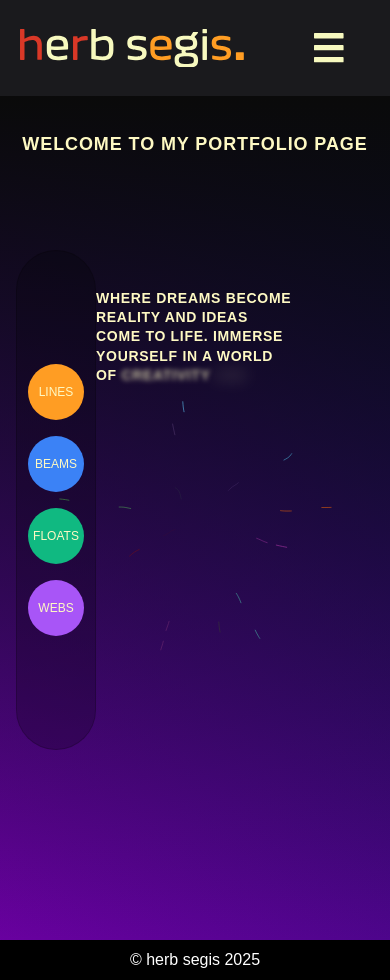
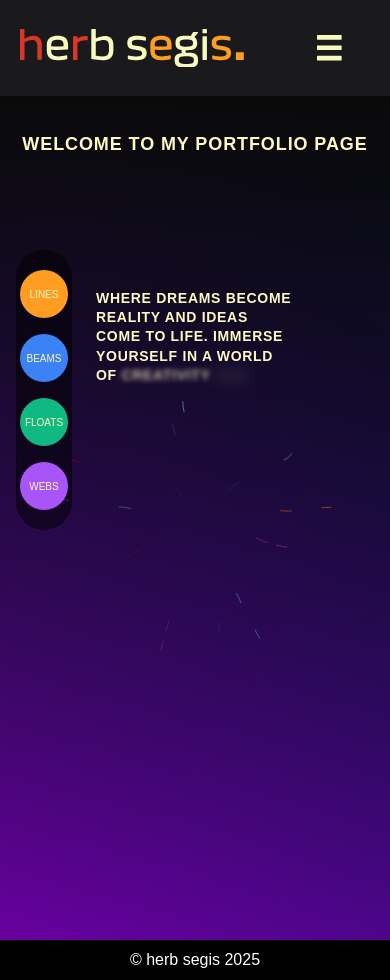
Before and after one commit to HerbertSegismar/herb_segis, a Next.js app: page / in a window 390 px wide. Built offline with nearby package versions, Linux system fonts and the light colour scheme.

Commit message:
responsiveness adjustments

```diff
--- a/app/_components/BgGradient.tsx
+++ b/app/_components/BgGradient.tsx
@@ -129,7 +129,7 @@ export const BackgroundGradientAnimation = ({
           isSafari ? "blur-2xl" : "[filter:url(#blurMe)_blur(40px)]"
         )}
       >
-        <div className="-top-[1200px] left-0 w-full h-full relative">
+        <div className="-top-[800px] md:-top-[1200px] left-0 w-full h-full relative">
           <div
             className={cn(
               `absolute [background:radial-gradient(circle_at_center,_var(--first-color)_0,_var(--first-color)_50%)_no-repeat]`,
--- a/app/_components/Header.tsx
+++ b/app/_components/Header.tsx
@@ -63,8 +63,8 @@ export default function Header() {
             <Image
               priority={true}
               src="/menu.svg"
-              width={30}
-              height={30}
+              width={25}
+              height={25}
               alt="menu"
               className={`${
                 openMenu
@@ -74,8 +74,8 @@ export default function Header() {
             />
             <Image
               src="/x.svg"
-              width={30}
-              height={30}
+              width={25}
+              height={25}
               alt="x"
               className={`${
                 openMenu
@@ -101,14 +101,14 @@ export default function Header() {
               initial="initial"
               animate="final"
               exit="exit"
-              className="absolute top-28 bg-black/20 border border-solid-2px border-black/20 rounded-xl w-48 md:w-[300px] h-[700px] mt-10 right-7 text-yellow-100"
+              className="absolute top-28 bg-black/50 border border-solid-2px border-black/20 rounded-xl w-28 h-64 md:w-[180px] md:h-[400px] mt-2 md:mt-10 right-4 text-yellow-100"
             >
               <div className="flex flex-col items-center justify-center w-full h-full gap-4">
                 {pages.map((page) => (
                   <TransLink
                     key={page.name}
                     href={page.href}
-                    className={`text-4xl font-bold hover:text-[#FF9D23] transition-all duration-300 ease-in-out ${
+                    className={`text-xl md:text-3xl font-bold hover:text-[#FF9D23] transition-all duration-300 ease-in-out ${
                       pathname === page.href
                         ? "text-[#FF9D23]"
                         : "text-yellow-100"
--- a/app/_components/SideBar.tsx
+++ b/app/_components/SideBar.tsx
@@ -7,29 +7,29 @@ type SideBarProps = {
 const SideBar: React.FC<SideBarProps> = ({ handleBgChange }) => {
 
   return (
-    <div className="w-20 h-[500px] left-4 md:left-10 top-[250px] md:top-[450px] z-50 absolute">
-      <div className="flex flex-col items-center justify-center w-full h-full bg-black/20 border border-solid-2px border-black/20 gap-4 rounded-full">
+    <div className="w-14 h-[280px] md:w-20 md:h-[320px] left-4 md:left-10 top-[250px] md:top-[450px] z-50 absolute">
+      <div className="flex flex-col items-center justify-center w-full h-full bg-black/50 border border-solid-2px border-black/20 gap-4 rounded-full">
         <button
           onClick={() => handleBgChange("lines")}
-          className="bg-[#FF9D23] hover:bg-[#EB5B00] w-14 h-14 rounded-full text-yellow-100 text-xs flex items-center justify-center hover:scale-110 transition-all duration-300"
+          className="bg-[#FF9D23] hover:bg-[#EB5B00] w-12 h-12 md:w-14 md:h-14 rounded-full text-yellow-100 text-[10px] md:text-xs flex items-center justify-center hover:scale-110 transition-all duration-300"
         >
           LINES
         </button>
         <button
           onClick={() => handleBgChange("beams")}
-          className="bg-blue-500 hover:bg-[#0A5EB0] w-14 h-14 rounded-full text-yellow-100 text-xs flex items-center justify-center hover:scale-110 transition-all duration-300"
+          className="bg-blue-500 hover:bg-[#0A5EB0] w-12 h-12 md:w-14 md:h-14 rounded-full text-yellow-100 text-[10px] md:text-xs flex items-center justify-center hover:scale-110 transition-all duration-300"
         >
           BEAMS
         </button>
         <button
           onClick={() => handleBgChange("gradient")}
-          className="bg-emerald-500 hover:bg-[#0A97B0] w-14 h-14 rounded-full text-yellow-100 text-xs flex items-center justify-center hover:scale-110 transition-all duration-300"
+          className="bg-emerald-500 hover:bg-[#0A97B0] w-12 h-12 md:w-14 md:h-14 rounded-full text-yellow-100 text-[10px] md:text-xs flex items-center justify-center hover:scale-110 transition-all duration-300"
         >
           FLOATS
         </button>
         <button
           onClick={() => handleBgChange("webs")}
-          className="bg-purple-500 hover:bg-[#6A42C2] w-14 h-14 rounded-full text-yellow-100 text-xs flex items-center justify-center hover:scale-110 transition-all duration-300"
+          className="bg-purple-500 hover:bg-[#6A42C2] w-12 h-12 md:w-14 md:h-14 rounded-full text-yellow-100 text-[10px] md:text-xs flex items-center justify-center hover:scale-110 transition-all duration-300"
         >
           WEBS
         </button>
```
